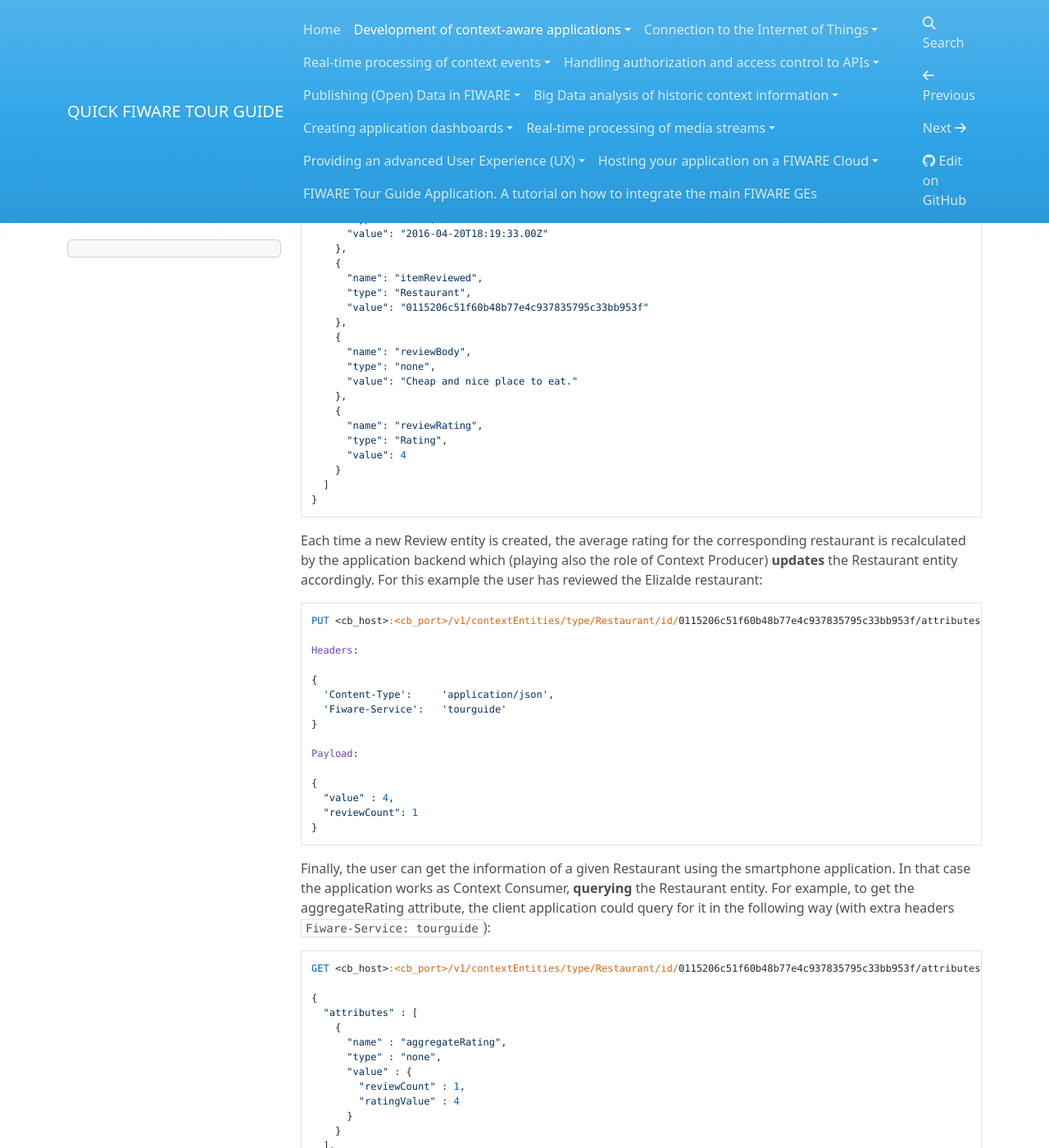
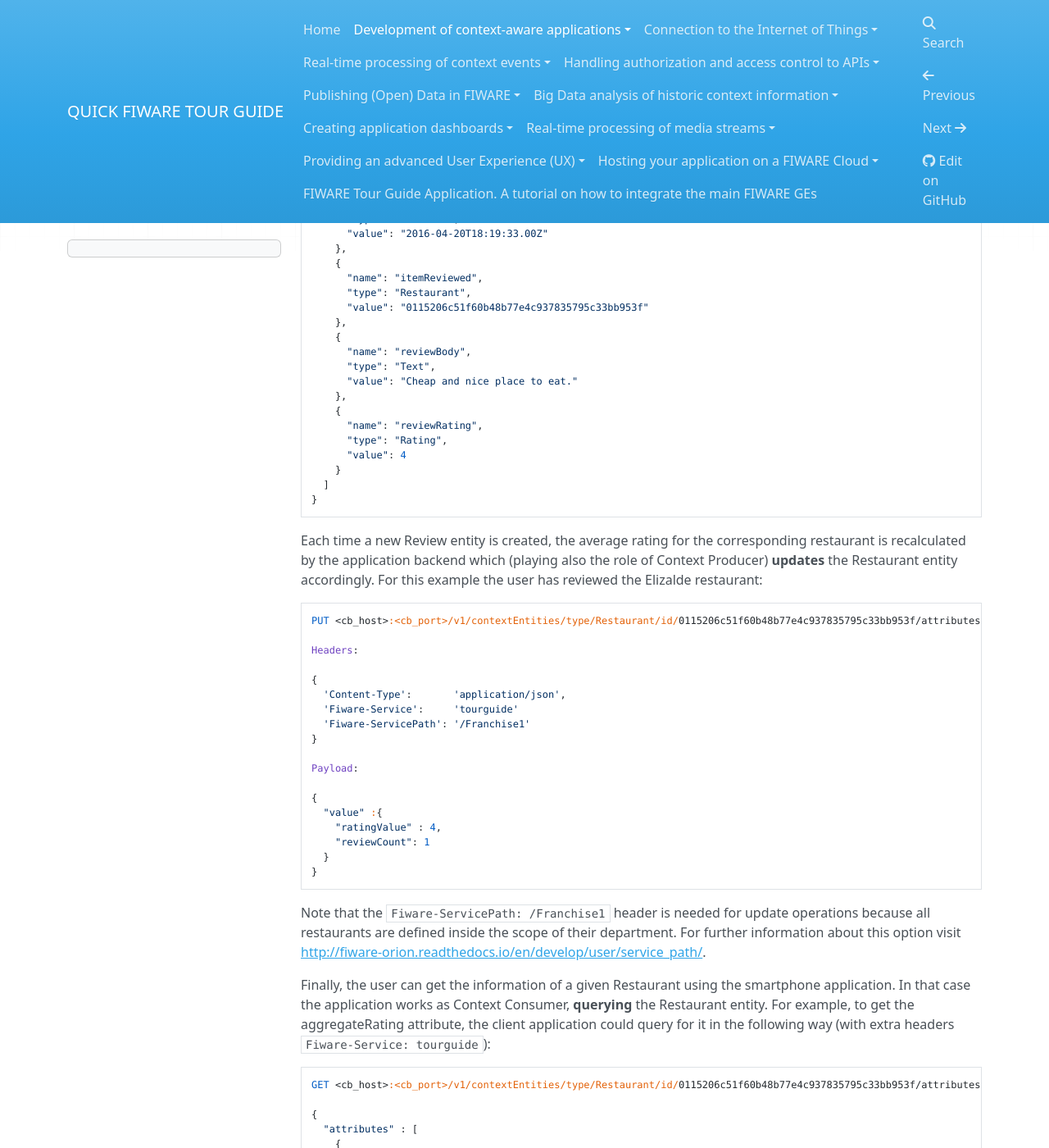
Before and after one commit to FIWARE-Ops/docs.TourGuide, an MkDocs documentation site: the page built from doc/development-context-aware-applications/how-to-update-and-query-context-information.md, in a window 1280 px wide and 1400 px high, scrolled down 881 px. Shown: the whole window at 82% size. Built offline with MkDocs 1.6.1, drawn with Linux system fonts in a browser that asks for light colours; nearby versions of some CDN libraries; comment, search, counter and statistics services are not loaded; old or Windows-style settings are respelled for this version of MkDocs; some of the changed text lies outside the part shown.

Commit message:
Added Fiware-ServicePath header to PUT operations. Updated department values. Updated types. (#34)

```diff
--- a/doc/development-context-aware-applications/how-to-update-and-query-context-information.md
+++ b/doc/development-context-aware-applications/how-to-update-and-query-context-information.md
@@ -45,7 +45,7 @@ following HTTP request:
         },
         {
           "name": "dateCreated",
-          "type": "date",
+          "type": "DateTime",
           "value": "2016-04-20T18:19:33.00Z"
         },
         {
@@ -55,7 +55,7 @@ following HTTP request:
         },
         {
           "name": "reviewBody",
-          "type": "none",
+          "type": "Text",
           "value": "Cheap and nice place to eat."
         },
         {
@@ -76,17 +76,21 @@ Restaurant entity accordingly. For this example the user has reviewed the Elizal
     Headers:
 
     {
-      'Content-Type':     'application/json',
-      'Fiware-Service':   'tourguide'
+      'Content-Type':       'application/json',
+      'Fiware-Service':     'tourguide'
+      'Fiware-ServicePath': '/Franchise1'
     }
 
     Payload:
 
     {
-      "value" : 4,
-      "reviewCount": 1
+      "value" :{
+        "ratingValue" : 4,
+        "reviewCount": 1
+      }
     }
 
+Note that the `Fiware-ServicePath: /Franchise1` header is needed for update operations because all restaurants are defined inside the scope of their department. For further information about this option visit <http://fiware-orion.readthedocs.io/en/develop/user/service_path/>.
 
 
 Finally, the user can get the information of a given Restaurant using
@@ -101,7 +105,7 @@ it in the following way (with extra headers `Fiware-Service: tourguide`):
       "attributes" : [
         {
           "name" : "aggregateRating",
-          "type" : "none",
+          "type" : "StructuredValue",
           "value" : {
             "reviewCount" : 1,
             "ratingValue" : 4
@@ -139,7 +143,7 @@ restaurant in a single shot (with extra headers `Fiware-Service: tourguide`):
           },
           {
             "name" : "aggregateRating",
-            "type" : "none",
+            "type" : "StructuredValue",
             "value" : {
               "reviewCount" : 1,
               "ratingValue" : 4
@@ -152,12 +156,12 @@ restaurant in a single shot (with extra headers `Fiware-Service: tourguide`):
           },
           {
             "name" : "department",
-            "type" : "none",
+            "type" : "Text",
             "value" : "Franchise1"
           },
           {
             "name" : "description",
-            "type" : "none",
+            "type" : "Text",
             "value" : "Restaurante de estilo sidrería ubicado en Alegria-Dulantzi. Además ..."
           },
           {
@@ -167,7 +171,7 @@ restaurant in a single shot (with extra headers `Fiware-Service: tourguide`):
           },
           {
             "name" : "name",
-            "type" : "none",
+            "type" : "Text",
             "value" : "Elizalde"
           },
           {
@@ -177,19 +181,19 @@ restaurant in a single shot (with extra headers `Fiware-Service: tourguide`):
             "metadatas" : [
               {
                 "name" : "timestamp",
-                "type" : "date",
+                "type" : "DateTime",
                 "value" : "2016-04-20T18:15:15.434Z"
               }
             ]
           },
           {
             "name" : "priceRange",
-            "type" : "none",
+            "type" : "Number",
             "value" : 0
           },
           {
             "name" : "telephone",
-            "type" : "none",
+            "type" : "Text",
             "value" : "945 400 868"
           }
         ]
@@ -224,7 +228,7 @@ following way (with extra headers `Fiware-Service: tourguide`):
             }
           },
           "aggregateRating" : {
-            "type" : "none",
+            "type" : "StructuredValue",
             "value" : {
               "reviewCount" : 1,
               "ratingValue" : 4
@@ -235,11 +239,11 @@ following way (with extra headers `Fiware-Service: tourguide`):
             "value" : 50
           },
           "department" : {
-            "type" : "none",
+            "type" : "Text",
             "value" : "Franchise1"
           },
           "description" : {
-            "type" : "none",
+            "type" : "Text",
             "value" : "Restaurante de estilo sidrería ubicado en Alegria-Dulantzi. Además ..."
           },
           "location" : {
@@ -247,7 +251,7 @@ following way (with extra headers `Fiware-Service: tourguide`):
             "value" : "42.8404625, -2.5123277"
           },
           "name" : {
-            "type" : "none",
+            "type" : "Text",
             "value" : "Elizalde"
           },
           "occupancyLevels" : {
@@ -256,17 +260,17 @@ following way (with extra headers `Fiware-Service: tourguide`):
             "metadatas" : [
               {
                 "name" : "timestamp",
-                "type" : "date",
+                "type" : "DateTime",
                 "value" : "2016-04-20T18:15:15.434Z"
               }
             ]
           },
           "priceRange" : {
-            "type" : "none",
+            "type" : "Number",
             "value" : 0
           },
           "telephone" : {
-            "type" : "none",
+            "type" : "Text",
             "value" : "945 400 868"
           }
         }
```
